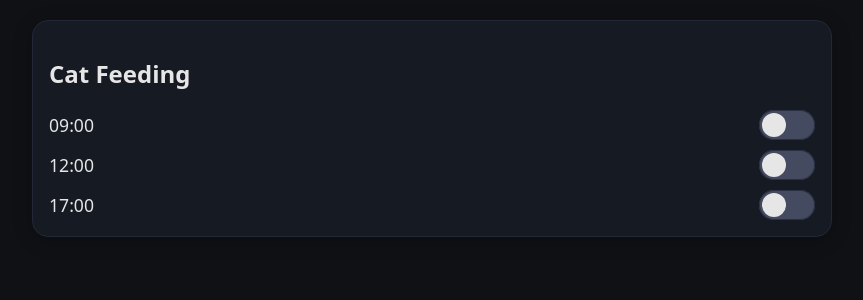
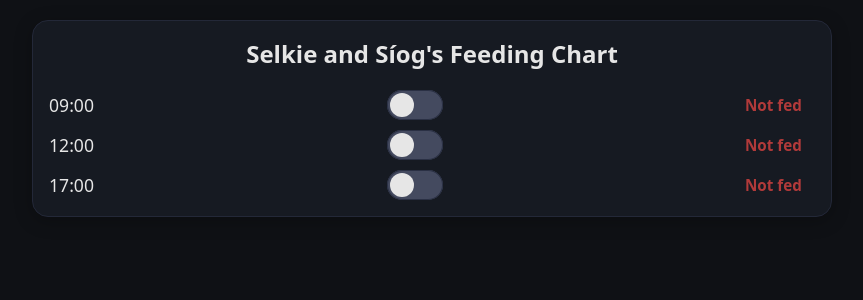
Before and after one commit to puzzled-cat/curly-potato, a Flask app: page / in a window 1280 px wide. Shown: the part 48-348 px from the top of the page, without its empty margins (208-1071 px from the left). Run offline with Flask 3, Linux system fonts and the light colour scheme.

Commit message:
improving cat-feeder log

```diff
--- a/discord_bot.py
+++ b/discord_bot.py
@@ -22,7 +22,7 @@ async def on_ready():
     await channel.send("🐾 CatPanel bot is online.")
     check_alerts.start()
 
-@tasks.loop(seconds=10)
+@tasks.loop(seconds=30)
 async def check_alerts():
     if CHANNEL_ID == 0:
         return
--- a/static/main.js
+++ b/static/main.js
@@ -6,8 +6,8 @@ async function fetchFeeding() {
 async function setFeeding(time, fed) {
   const res = await fetch("/api/feeding", {
     method: "POST",
-    headers: {"Content-Type": "application/json"},
-    body: JSON.stringify({time, fed})
+    headers: { "Content-Type": "application/json" },
+    body: JSON.stringify({ time, fed })
   });
   return res.json();
 }
@@ -15,6 +15,22 @@ async function setFeeding(time, fed) {
 function renderFeeding(feedMap) {
   document.querySelectorAll('input[data-feed]').forEach(cb => {
     cb.checked = !!feedMap[cb.dataset.feed];
+  });
+}
+
+function updateStatusLabels(feedMap) {
+  document.querySelectorAll('.feed-status').forEach(span => {
+    const time = span.dataset.status;
+    const fed = feedMap[time];
+    if (fed) {
+      span.textContent = "Fed";
+      span.classList.add("fed");
+      span.classList.remove("not-fed");
+    } else {
+      span.textContent = "Not fed";
+      span.classList.add("not-fed");
+      span.classList.remove("fed");
+    }
   });
 }
 
@@ -27,16 +43,25 @@ function updateClock() {
 }
 
 async function init() {
-  renderFeeding(await fetchFeeding());
+  // Load initial state
+  const initialState = await fetchFeeding();
+  renderFeeding(initialState);
+  updateStatusLabels(initialState);
 
+  // Toggle handler
   document.querySelectorAll('input[data-feed]').forEach(cb => {
     cb.addEventListener('change', async () => {
-      await setFeeding(cb.dataset.feed, cb.checked);
+      const updated = await setFeeding(cb.dataset.feed, cb.checked);
+      renderFeeding(updated);
+      updateStatusLabels(updated);
     });
   });
 
+  // Poll every few seconds to keep UI in sync
   setInterval(async () => {
-    renderFeeding(await fetchFeeding());
+    const current = await fetchFeeding();
+    renderFeeding(current);
+    updateStatusLabels(current);
   }, 3000);
 
   updateClock();
--- a/static/styles.css
+++ b/static/styles.css
@@ -11,6 +11,7 @@ body {
   padding: 10px;
   font-size: 1.2rem;
   border-bottom: 1px solid #232838;
+  margin-bottom: 20px;
 }
 
 .container {
@@ -22,6 +23,36 @@ body {
   grid-template-columns: repeat(auto-fit, minmax(260px, 1fr));
 }
 
+#catFeedCard h2 {
+  padding: 0;
+  margin: 0;
+  /* optional: also remove default margin */
+}
+
+#feed-header {
+  text-align: center;
+}
+
+.feed-status {
+  min-width: 70px;
+  text-align: left;
+  font-size: 0.95rem;
+  color: #bbb;
+  margin-left: 8px;
+}
+
+.feed-status.fed {
+  color: #35d07f;
+  /* green */
+  font-weight: 600;
+}
+
+.feed-status.not-fed {
+  color: #b23a3a;
+  /* red */
+  font-weight: 600;
+}
+
 .card {
   background: #161a22;
   border: 1px solid #232838;
@@ -30,22 +61,60 @@ body {
   box-shadow: 0 4px 18px rgba(0, 0, 0, .25);
 }
 
-.feed-grid { display: flex; flex-direction: column; gap: 10px; }
-.feed-row { display: flex; justify-content: space-between; align-items: center; }
-.feed-time { font-size: 1.1rem; }
+.feed-grid {
+  display: flex;
+  flex-direction: column;
+  gap: 10px;
+  padding: 20px 0 0 0;
+}
+
+.feed-row {
+  display: flex;
+  justify-content: space-between;
+  align-items: center;
+}
+
+.feed-time {
+  font-size: 1.1rem;
+}
 
 /* Toggle switch */
-.switch { position: relative; display: inline-block; width: 56px; height: 30px; }
-.switch input { display: none; }
+.switch {
+  position: relative;
+  display: inline-block;
+  width: 56px;
+  height: 30px;
+}
+
+.switch input {
+  display: none;
+}
+
 .slider-toggle {
-  position: absolute; inset: 0;
-  background: #444a5f; border-radius: 999px; transition: 0.2s;
+  position: absolute;
+  inset: 0;
+  background: #444a5f;
+  border-radius: 999px;
+  transition: 0.2s;
   box-shadow: inset 0 0 0 1px #2a3044;
 }
+
 .slider-toggle:before {
-  content: ""; position: absolute;
-  width: 24px; height: 24px; left: 3px; top: 3px;
-  background: #e6e6e6; border-radius: 50%; transition: 0.2s;
+  content: "";
+  position: absolute;
+  width: 24px;
+  height: 24px;
+  left: 3px;
+  top: 3px;
+  background: #e6e6e6;
+  border-radius: 50%;
+  transition: 0.2s;
 }
-.switch input:checked + .slider-toggle { background: #2a6af3; }
-.switch input:checked + .slider-toggle:before { transform: translateX(26px); }
+
+.switch input:checked+.slider-toggle {
+  background: #2a6af3;
+}
+
+.switch input:checked+.slider-toggle:before {
+  transform: translateX(26px);
+}
--- a/templates/index.html
+++ b/templates/index.html
@@ -1,11 +1,13 @@
 <!DOCTYPE html>
 <html lang="en">
+
 <head>
   <meta charset="UTF-8" />
   <title>Curly Potato</title>
   <meta name="viewport" content="width=device-width, initial-scale=1">
   <link rel="stylesheet" href="/static/styles.css" />
 </head>
+
 <body>
   <header class="toolbar">
     <div id="timeDisplay">—</div>
@@ -13,7 +15,7 @@
 
   <main class="container">
     <section class="card" id="catFeedCard">
-      <h2>Cat Feeding</h2>
+      <h2 id="feed-header">Selkie and Síog's Feeding Chart</h2>
       <div class="feed-grid">
         {% for t in feed_times %}
         <div class="feed-row">
@@ -22,6 +24,7 @@
             <input type="checkbox" data-feed="{{ t }}">
             <span class="slider-toggle"></span>
           </label>
+          <span class="feed-status" data-status="{{ t }}">Not fed</span>
         </div>
         {% endfor %}
       </div>
@@ -30,4 +33,5 @@
 
   <script src="/static/main.js"></script>
 </body>
+
 </html>
```
Also changed, not shown: 1 other file.
